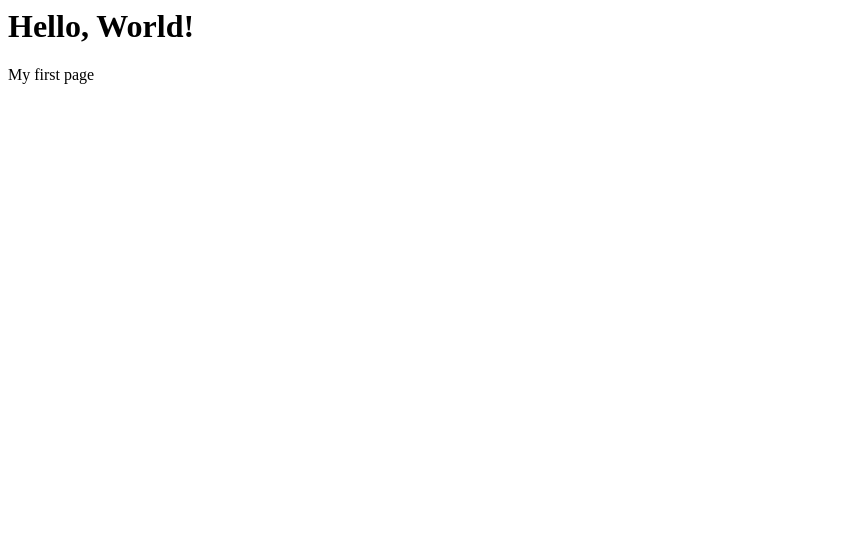
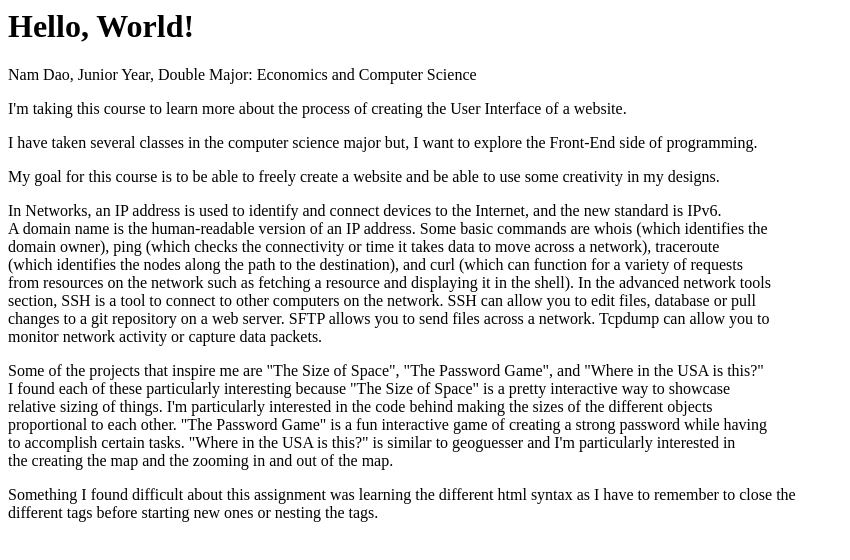
Before and after one commit to namdao2508/hello-world, a plain HTML site: page index.html in a window 1280 px wide. Shown: the whole page, without its empty margins (0-850 px from the left). Drawn offline with Linux system fonts and the light colour scheme.

Commit message:
Update index.html

```diff
--- a/index.html
+++ b/index.html
@@ -4,6 +4,32 @@
     </head>
     <body>
         <h1>Hello, World!</h1>
-        <p>My first page</p>
+        <p>Nam Dao, Junior Year, Double Major: Economics and Computer Science</p>
+        <p>I'm taking this course to learn more about the process of creating the User Interface
+            of a website.
+        </p>
+        <p>I have taken several classes in the computer science major but, I want to explore the Front-End side of programming.</p>
+        <p>My goal for this course is to be able to freely create a website and be able to use some creativity in my designs.</p>
+        <p>In Networks, an IP address is used to identify and connect devices to the Internet, and the new standard is IPv6.
+            <br>A domain name is the human-readable version of an IP address. Some basic commands are whois (which identifies the
+            <br>domain owner), ping (which checks the connectivity or time it takes data to move across a network), traceroute
+            <br>(which identifies the nodes along the path to the destination), and curl (which can function for a variety of requests
+            <br>from resources on the network such as fetching a resource and displaying it in the shell). In the advanced network tools
+            <br>section, SSH is a tool to connect to other computers on the network. SSH can allow you to edit files, database or pull
+            <br>changes to a git repository on a web server. SFTP allows you to send files across a network. Tcpdump can allow you to
+            <br>monitor network activity or capture data packets.
+
+        </p>
+        <p>Some of the projects that inspire me are "The Size of Space", "The Password Game", and "Where in the USA is this?"
+            <br>I found each of these particularly interesting because "The Size of Space" is a pretty interactive way to showcase
+            <br>relative sizing of things. I'm particularly interested in the code behind making the sizes of the different objects
+            <br>proportional to each other. "The Password Game" is a fun interactive game of creating a strong password while having
+            <br>to accomplish certain tasks. "Where in the USA is this?" is similar to geoguesser and I'm particularly interested in
+            <br>the creating the map and the zooming in and out of the map.
+        </p>
+        <p>
+            Something I found difficult about this assignment was learning the different html syntax as I have to remember to close the
+            <br>different tags before starting new ones or nesting the tags.
+        </p>
     </body>
 </html>
```
